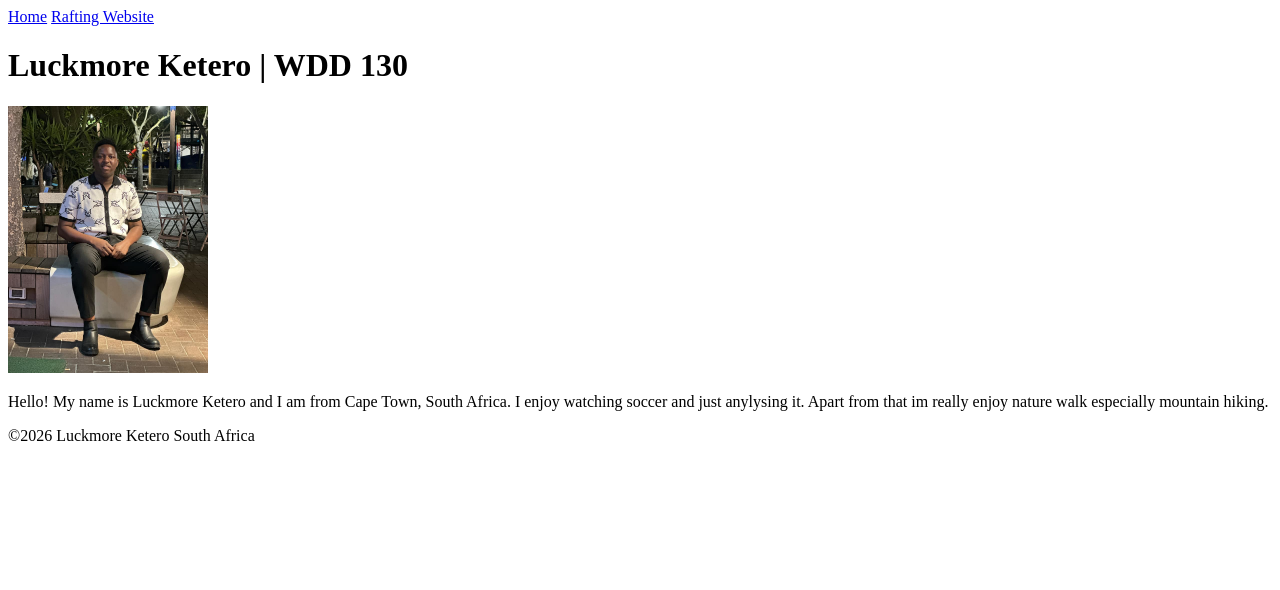
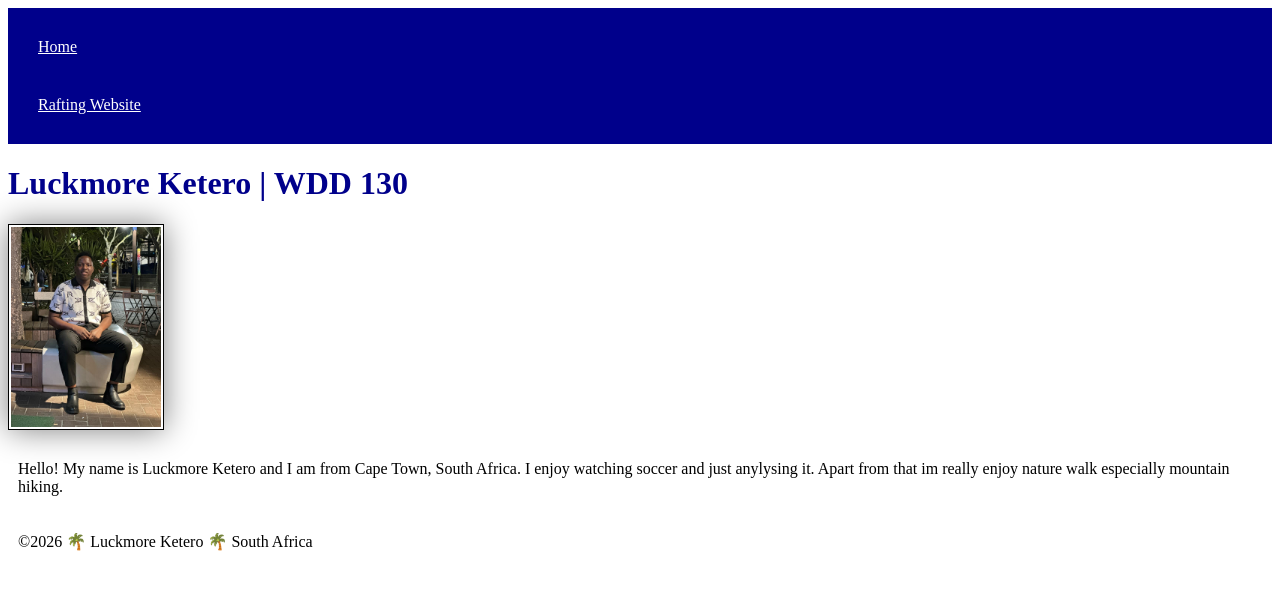
Before and after one commit to luckmoreketero/wdd130, a plain HTML site: page index.html in a window 1280 px wide. Drawn offline with Linux system fonts and the light colour scheme.

Commit message:
activity week2

```diff
--- a/index.html
+++ b/index.html
@@ -1,10 +1,13 @@
 <!DOCTYPE html>
-<html lang="en">
+<html lang="en-US">
 
 <head>
     <meta charset="UTF-8">
     <meta name="viewport" content="width=device-width, initial-scale=1.0">
     <title>Luckmore Ketero | WDD 130</title>
+    <meta name="description" content="Luckmore Ketero WDD 130 course home page">
+    <meta name="author" content="Luckmore Ketero">
+    <link rel="stylesheet" href="styles/styles.css">
 </head>
 
 <body>
@@ -22,7 +25,7 @@
             mountain hiking.</p>
     </main>
     <footer>
-        <p>&copy;2026 Luckmore Ketero South Africa</p>
+        <p>&copy;2026 🌴 Luckmore Ketero 🌴 South Africa</p>
     </footer>
 </body>
 
--- a/styles/styles.css
+++ b/styles/styles.css
@@ -0,0 +1,26 @@
+nav {
+    background-color: darkblue;
+    padding: 10px;
+}
+
+nav a {
+    color: white;
+    display: block;
+    padding: 20px;
+}
+
+h1 {
+    color: darkblue;
+}
+
+img {
+    width: 150px;
+    height: auto;
+    border: 1px solid black;
+    padding: 2px;
+    box-shadow: 0 0 30px gray;
+}
+
+p {
+    padding: 10px;
+}
```
